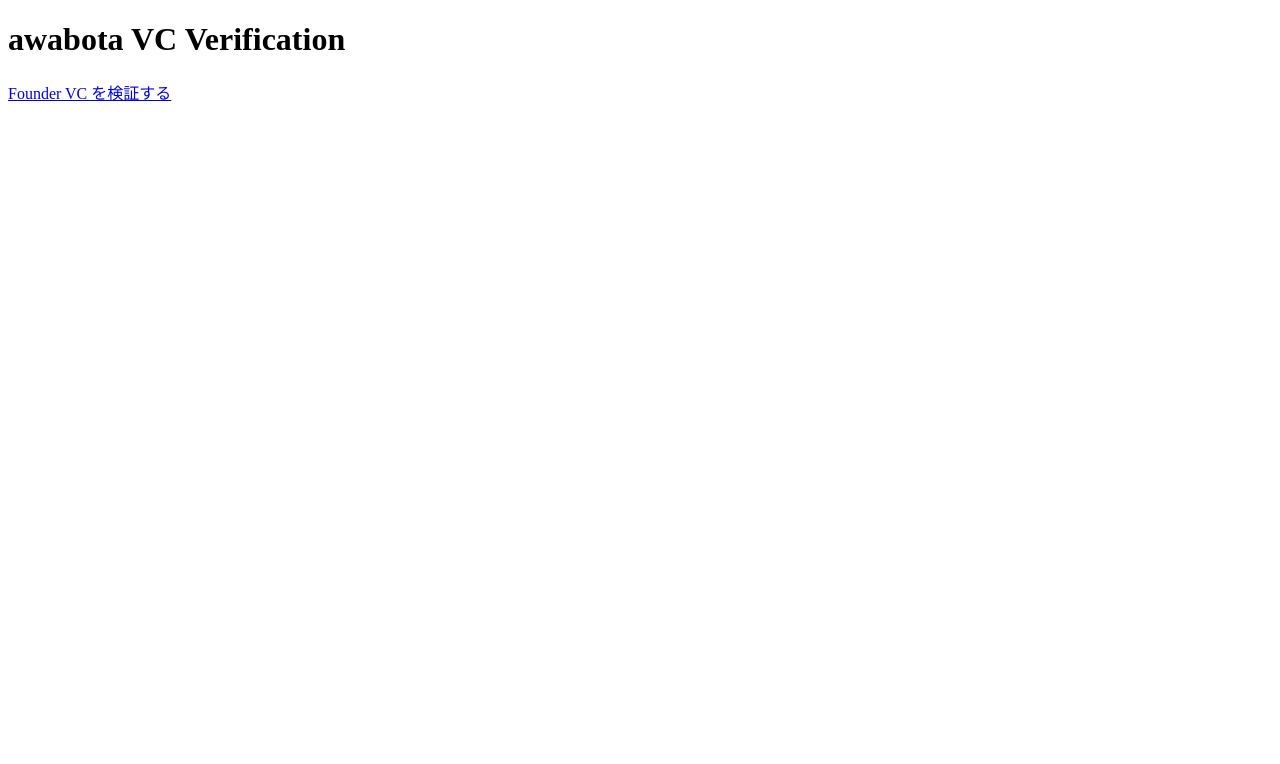
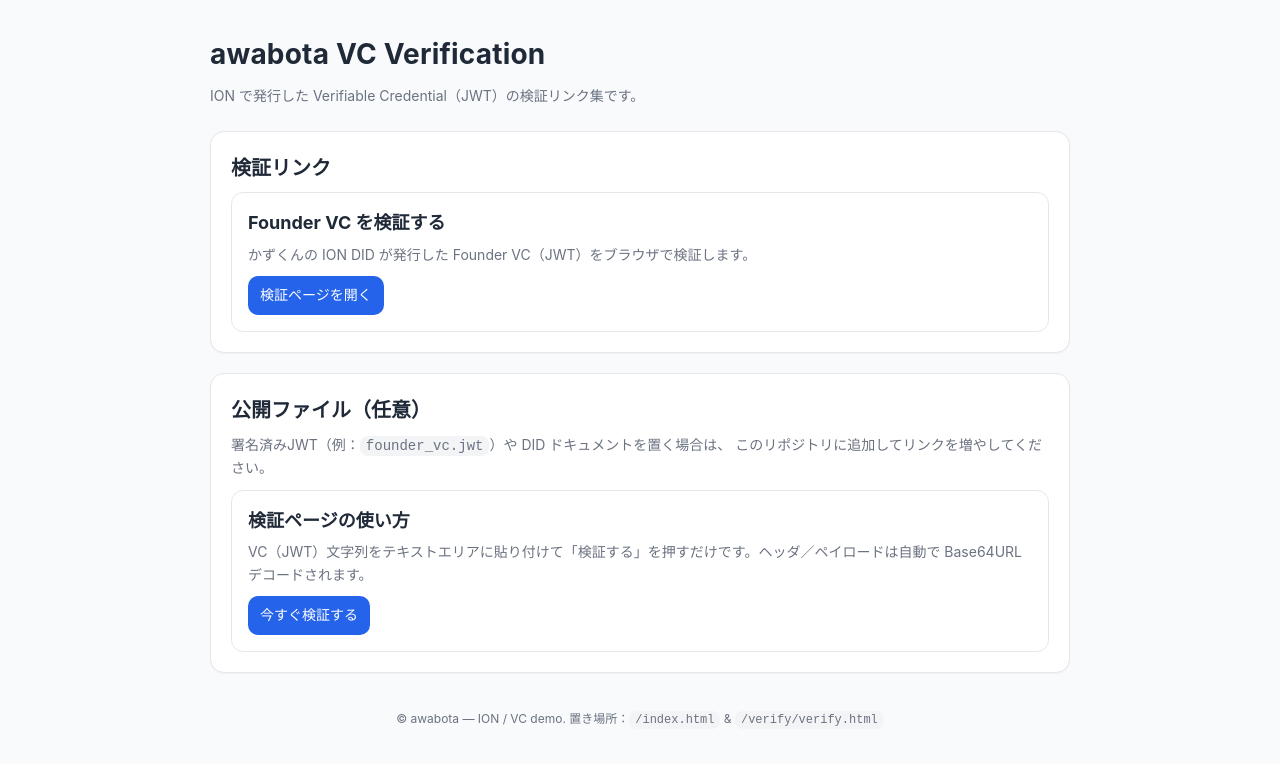
Before and after one commit to miitaku/awabota-vc, a plain HTML site: page index.html in a window 1280 px wide. Drawn offline with Linux system fonts and the light colour scheme.

Commit message:
update html pages

```diff
--- a/index.html
+++ b/index.html
@@ -1,11 +1,134 @@
-<!DOCTYPE html>
+<!doctype html>
 <html lang="ja">
 <head>
-  <meta charset="UTF-8">
+  <meta charset="utf-8" />
+  <meta name="viewport" content="width=device-width, initial-scale=1" />
   <title>awabota VC Verification</title>
+  <meta name="description" content="awabota ION VC の検証リンク集" />
+  <style>
+    :root{
+      --fg:#1f2937;      /* text */
+      --sub:#6b7280;     /* sub text */
+      --bg:#f8fafc;      /* page bg */
+      --card:#ffffff;    /* card bg */
+      --link:#2563eb;    /* link color */
+      --link-hover:#1d4ed8;
+      --border:#e5e7eb;
+    }
+    *{box-sizing:border-box}
+    html,body{height:100%}
+    body{
+      margin:0;
+      font-family:-apple-system,BlinkMacSystemFont,"Segoe UI",Roboto,Helvetica,Arial,"Noto Sans JP","Hiragino Sans","Hiragino Kaku Gothic ProN",Meiryo,sans-serif;
+      color:var(--fg);
+      background:var(--bg);
+      line-height:1.6;
+    }
+    .wrap{
+      max-width:900px;
+      margin:0 auto;
+      padding:32px 20px 64px;
+    }
+    header{
+      margin-bottom:24px;
+    }
+    h1{
+      margin:0 0 8px 0;
+      font-size:28px;
+      letter-spacing:.2px;
+    }
+    p.lead{
+      margin:0;
+      color:var(--sub);
+      font-size:14px;
+    }
+    .card{
+      background:var(--card);
+      border:1px solid var(--border);
+      border-radius:14px;
+      padding:20px;
+      margin-top:20px;
+      box-shadow:0 1px 2px rgba(0,0,0,.04);
+    }
+    .list{
+      list-style:none;
+      padding:0;
+      margin:8px 0 0;
+      display:grid;
+      gap:12px;
+    }
+    .item{
+      border:1px solid var(--border);
+      border-radius:12px;
+      padding:16px;
+      background:#fff;
+    }
+    .item h3{
+      margin:0 0 6px 0;
+      font-size:18px;
+    }
+    .item p{
+      margin:0 0 10px 0;
+      color:var(--sub);
+      font-size:14px;
+    }
+    .link{
+      display:inline-block;
+      color:#fff;
+      background:var(--link);
+      text-decoration:none;
+      padding:8px 12px;
+      border-radius:10px;
+      font-size:14px;
+      transition:background .15s ease;
+    }
+    .link:hover{ background:var(--link-hover); }
+    footer{
+      margin-top:36px;
+      color:var(--sub);
+      font-size:12px;
+      text-align:center;
+    }
+    code{background:#f3f4f6;padding:2px 6px;border-radius:8px}
+  </style>
 </head>
 <body>
-  <h1>awabota VC Verification</h1>
-  <p><a href="/verify/verify.html">Founder VC を検証する</a></p>
+  <div class="wrap">
+    <header>
+      <h1>awabota VC Verification</h1>
+      <p class="lead">ION で発行した Verifiable Credential（JWT）の検証リンク集です。</p>
+    </header>
+
+    <section class="card">
+      <h2 style="margin:0 0 8px 0;font-size:20px;">検証リンク</h2>
+      <ul class="list">
+        <li class="item">
+          <h3>Founder VC を検証する</h3>
+          <p>かずくんの ION DID が発行した Founder VC（JWT）をブラウザで検証します。</p>
+          <!-- ルート固定パスにしているので必ず開きます -->
+          <a class="link" href="/verify/verify.html">検証ページを開く</a>
+        </li>
+      </ul>
+    </section>
+
+    <section class="card">
+      <h2 style="margin:0 0 8px 0;font-size:20px;">公開ファイル（任意）</h2>
+      <p class="lead" style="margin:0 0 10px 0;">
+        署名済みJWT（例：<code>founder_vc.jwt</code>）や DID ドキュメントを置く場合は、
+        このリポジトリに追加してリンクを増やしてください。
+      </p>
+      <ul class="list">
+        <li class="item">
+          <h3>検証ページの使い方</h3>
+          <p>VC（JWT）文字列をテキストエリアに貼り付けて「検証する」を押すだけです。ヘッダ／ペイロードは自動で Base64URL デコードされます。</p>
+          <a class="link" href="/verify/verify.html">今すぐ検証する</a>
+        </li>
+      </ul>
+    </section>
+
+    <footer>
+      <p>© awabota — ION / VC demo. 置き場所：<code>/index.html</code> &amp; <code>/verify/verify.html</code></p>
+    </footer>
+  </div>
 </body>
 </html>
```
Also changed, not shown: verify/verify.html (+86 -17 lines), 3 other files.
